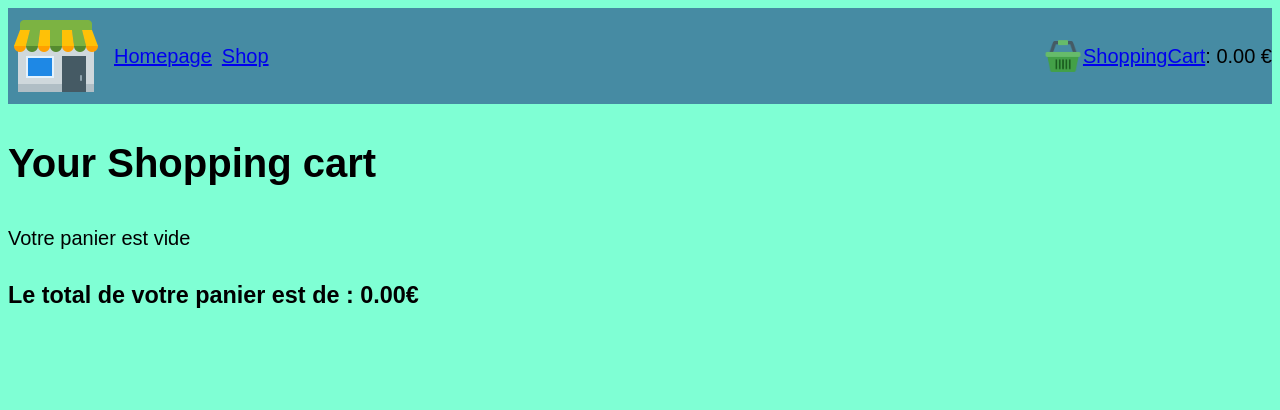
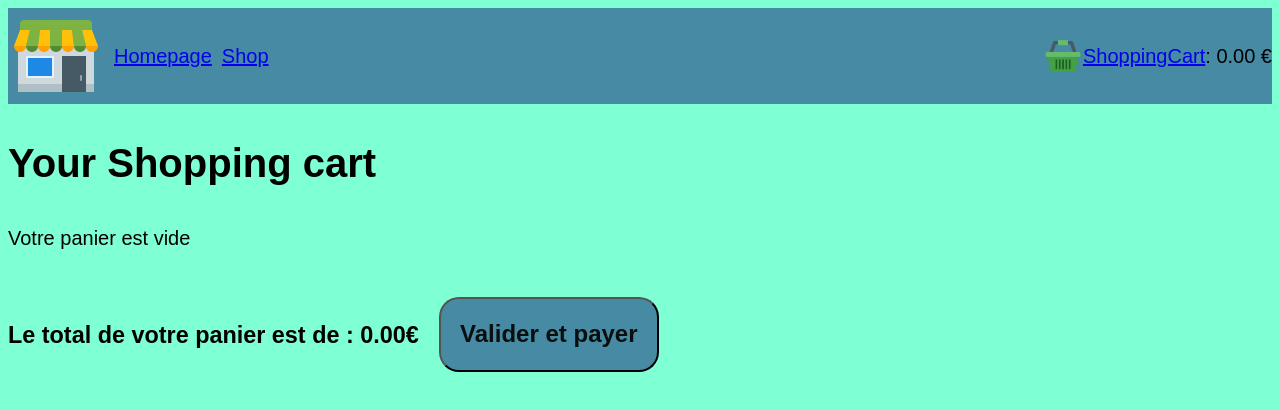
Before and after one commit to Paul-prog44/Shopping-Site, a React (Vite) app: page /shoppingcart in a window 1280 px wide. Shown: the top 410 px of the page. Built offline with nearby package versions, Linux system fonts and the light colour scheme.

Commit message:
Misc style

```diff
--- a/src/Homepage.jsx
+++ b/src/Homepage.jsx
@@ -64,7 +64,7 @@ function Homepage() {
             <h2>Conclusion</h2>
             <p>Chez Mon magasin, nous ne nous contentons pas de vendre des produits ; nous offrons une nouvelle façon de consommer, plus respectueuse, plus consciente et plus humaine. Rejoignez-nous dans notre mission pour un monde meilleur et découvrez une expérience d'achat qui fait la différence.</p>
             <p><strong>Mon magasin</strong> - Parce que chaque achat compte.</p>
-            <p>Pour plus d'informations ou pour découvrir nos produits, visitez notre site web <a href="http://www.monmagasin.com">www.monmagasin.com</a> ou passez nous voir en magasin. Ensemble, construisons un avenir durable et équitable.</p>
+            <p>Pour plus d'informations ou pour découvrir nos produits, visitez notre site web <a href="">www.monmagasin.com</a> ou passez nous voir en magasin. Ensemble, construisons un avenir durable et équitable.</p>
         </section>
     </div>
 
--- a/src/components/shoppingCart/ShoppingCart.jsx
+++ b/src/components/shoppingCart/ShoppingCart.jsx
@@ -11,7 +11,6 @@ function ShoppingCart() {
     cart.map((objectInCart) => (
         total += objectInCart.price
     ))
-    console.log(cart)
 
     const removeProduct= (uid) => {
         const updatedCart = cart.filter(product => product.uid !== uid)
@@ -31,7 +30,8 @@ function ShoppingCart() {
                     <button onClick={() => removeProduct(product.uid)}>Retirer</button>
                 </div>
             )): <p>Votre panier est vide</p>}
-            <h3>Le total de votre panier est de : {total.toFixed(2)}€</h3>
+            <h3>Le total de votre panier est de : {total.toFixed(2)}€<button className="payButton">Valider et payer</button>
+            </h3>
         </>
     )
 }
--- a/src/components/shoppingCart/shoppingCart.css
+++ b/src/components/shoppingCart/shoppingCart.css
@@ -7,6 +7,14 @@ button {
     background-color: rgb(70, 139, 163);
     color: rgb(11, 14, 14);
     font-weight: 700;
+}
+
+button:hover {
+    background-color: rgb(125, 240, 244);
+}
+
+button:active {
+    background-color: #d1481b;
 }
 
 .divCartList {
@@ -27,3 +35,9 @@ button {
     display: flex;
     align-items: center;
 }
+
+.payButton {
+    width: 220px;
+    height: 75px;
+    font-size: 24px;
+}
```
